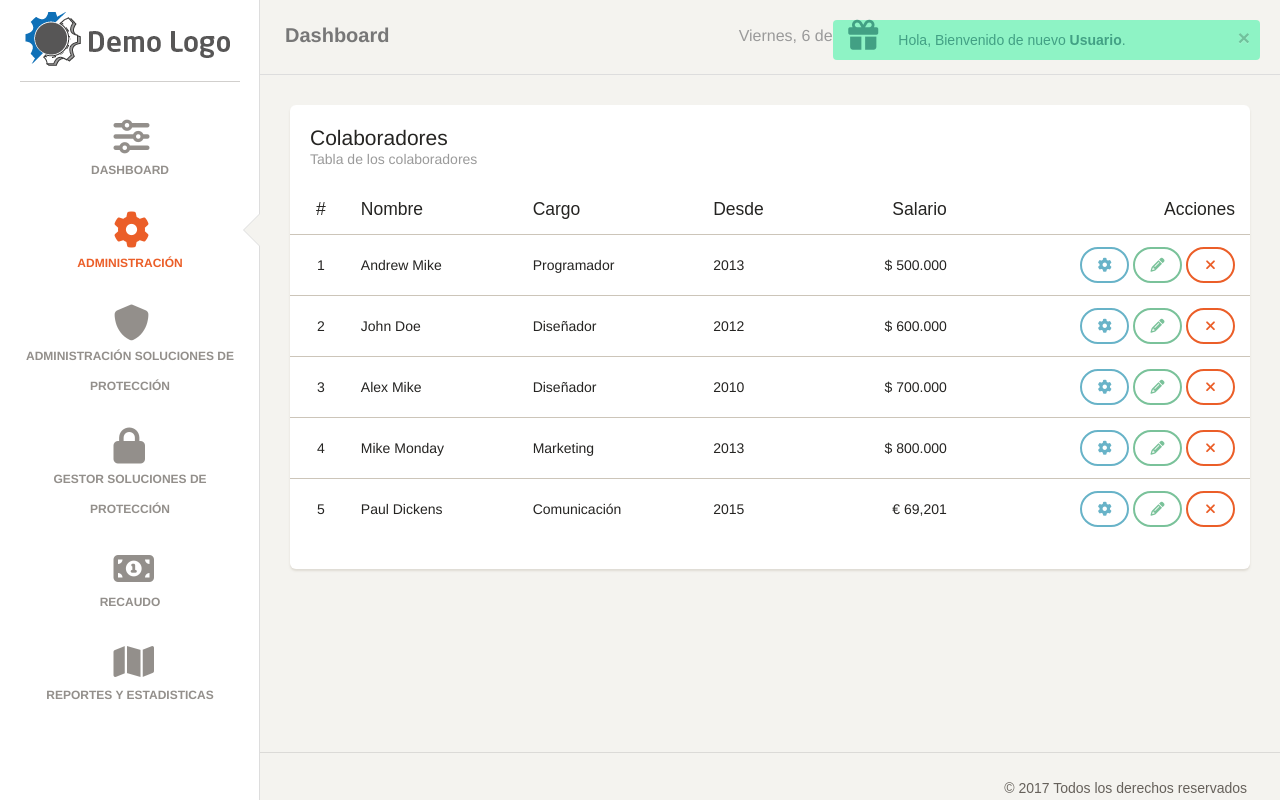
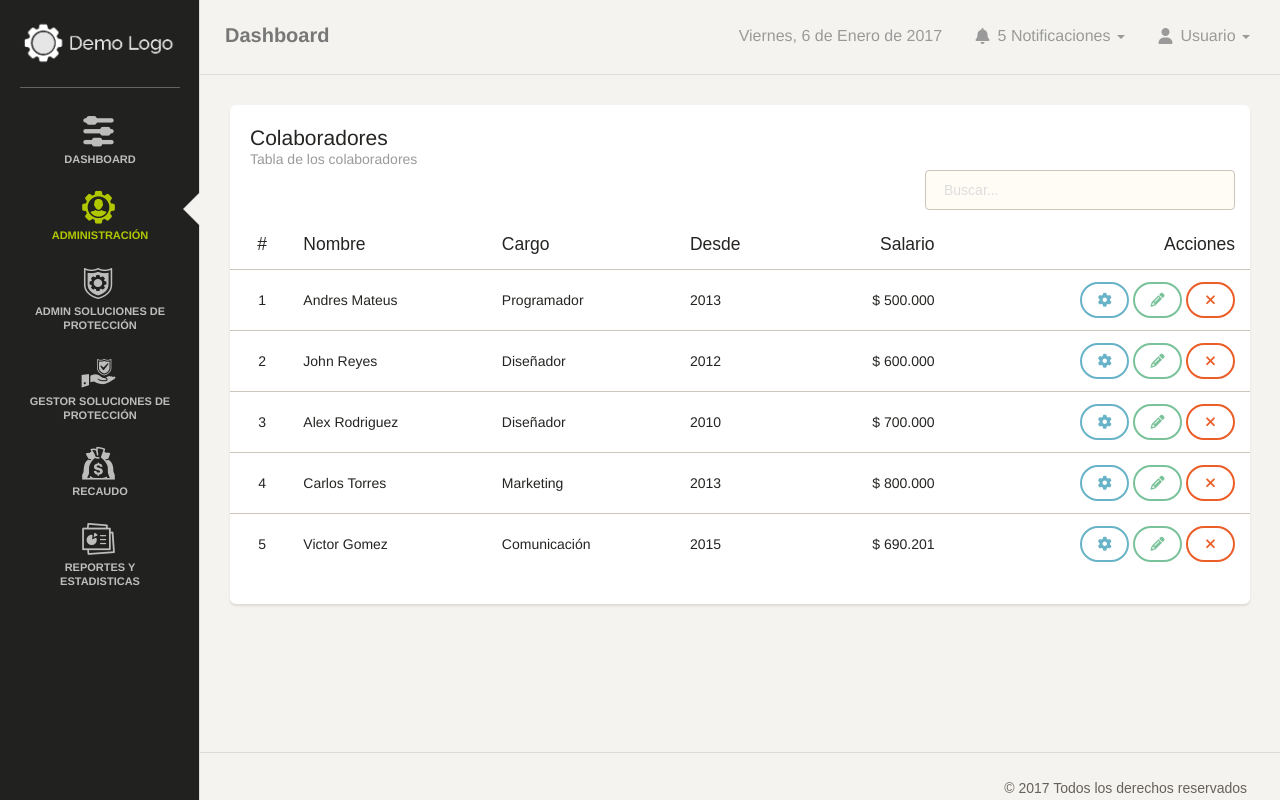
Before and after one commit to ciberdix/cbrdx_all_theme, a plain HTML site: page table.html in a window 1280 px wide. Drawn offline with Linux system fonts and the light colour scheme; some packages are replaced by stand-ins of ours; files that its build step writes are made by us from their sources; files whose address does not match are found by name; a web font is replaced by a local one.

Commit message:
Nuevo temas y refinamiento del template

```diff
--- a/css/demo.css
+++ b/css/demo.css
@@ -358,13 +358,3 @@
         display: none;
     }
 }
-
-
-.logo{
-  background-image: url("../img/logo.png");
-  height: 82px;
-}
-
-.nav li a {
-  text-align: center;
-}
--- a/css/paper-dashboard.css
+++ b/css/paper-dashboard.css
@@ -259,7 +259,7 @@ hr {
     max-height: none;
     min-height: 100%;
     overflow: hidden;
-  width: 260px;
+    width: 200px;
     z-index: 4;
     box-shadow: inset -1px 0px 0px 0px #DDDDDD;
 }
@@ -277,7 +277,7 @@ hr {
 
 .sidebar,
 .off-canvas-sidebar {
-  width: 260px;
+    width: 200px;
     display: block;
     font-weight: 200;
 }
@@ -305,7 +305,7 @@ hr {
 }
 .sidebar .nav,
 .off-canvas-sidebar .nav {
-  margin-top: 20px;
+    margin-top: 10px;
 }
 .sidebar .nav li > a,
 .off-canvas-sidebar .nav li > a {
@@ -348,8 +348,8 @@ hr {
 .sidebar .nav p,
 .off-canvas-sidebar .nav p {
     margin: 0;
-  line-height: 30px;
-  font-size: 12px;
+    line-height: 14px;
+    font-size: 11px;
     font-weight: 600;
     text-transform: uppercase;
 }
@@ -453,7 +453,13 @@ hr {
 }
 .sidebar[data-active-color="danger"] .nav li.active > a,
 .off-canvas-sidebar[data-active-color="danger"] .nav li.active > a {
-  color: #EB5E28;
+    color: #008A2E;
+    opacity: 1;
+}
+
+.sidebar[data-active-color="crz"] .nav li.active > a,
+.off-canvas-sidebar[data-active-color="crz"] .nav li.active > a {
+    color: #B1C800;
     opacity: 1;
 }
 
@@ -462,7 +468,7 @@ hr {
     position: relative;
     z-index: 2;
     float: right;
-  width: calc(100% - 260px);
+    width: calc(100% - 200px);
     min-height: 100%;
 }
 .main-panel > .content {
--- /dev/null
+++ b/css/style.css
@@ -0,0 +1,53 @@
+/*
+    Created on : 11/01/2017, 09:27:23 AM
+    Author     : Administrador
+*/
+.nav li a {
+    text-align: center;
+}
+.nav li{
+   /* border-bottom: 1px solid rgba(246, 246, 246, .5); */
+}
+
+.buscar-table{
+    text-align: right;
+    margin-bottom: 0px;
+}
+
+#custom-search-input{
+    padding: 3px;
+    border: solid 1px #E4E4E4;
+    border-radius: 6px;
+    background-color: #fff;
+}
+
+#custom-search-input input{
+    border: 0;
+    box-shadow: none;
+}
+
+#custom-search-input button{
+    margin: 2px 0 0 0;
+    background: none;
+    box-shadow: none;
+    border: 0;
+    color: #666666;
+    padding: 0 8px 0 10px;
+    border-left: solid 1px #ccc;
+}
+
+#custom-search-input button:hover{
+    border: 0;
+    box-shadow: none;
+    border-left: solid 1px #ccc;
+}
+
+#custom-search-input .glyphicon-search{
+    font-size: 23px;
+}
+.search-box{
+    padding-bottom: 10px;
+}
+.nav>li>a {
+    padding: 8px 4px;
+}
--- a/table.html
+++ b/table.html
@@ -55,58 +55,62 @@
         <!--  Fonts and icons     -->
         <link rel='stylesheet' type='text/css' href="http://maxcdn.bootstrapcdn.com/font-awesome/latest/css/font-awesome.min.css" >
         <link rel='stylesheet' type='text/css' href='https://fonts.googleapis.com/css?family=Muli:400,300' >
-
+        <link type="text/css" rel="stylesheet" href="font/style.css" />
 
     </head>
     <body>
 
         <div class="wrapper">
-            <div class="sidebar" data-background-color="white" data-active-color="danger">
+            <div class="sidebar" data-background-color="black" data-active-color="crz">
 
                 <!--
                             Tip 1: you can change the color of the sidebar's background using: data-background-color="white | black"
-                            Tip 2: you can change the color of the active button using the data-active-color="primary | info | success | warning | danger"
+                            Tip 2: you can change the color of the active button using the data-active-color="primary | info | success | warning | danger | crz"
                 -->
 
                 <div class="sidebar-wrapper">
                     <div class="logo">
-
+                        <img class="img-responsive" src="img/demologo.png" alt="Logo"/>
                     </div>
 
                     <ul class="nav">
                         <li>
                             <a href="index.html">
-                                <i class="fa fa-sliders"></i>
+                                <i class="icon-SPDashboard"></i>
                                 <p>Dashboard</p>
                             </a>
                         </li>
                         <li class="active">
-                            <a href="tables.html">
-                                <i class="fa fa-cog"></i>
+                            <a href="table.html">
+                                <i class="icon-SPApl"></i>
                                 <p>Administración</p>
                             </a>
                         </li>
+
                         <li>
                             <a href="#">
-                                <i class="fa fa-shield"></i>
-                                <p>Administración Soluciones de Protección</p>
+                                <i class="icon-SPAsp"></i>
+                                <p>Admin Soluciones de Protección</p>
                             </a>
                         </li>
+
                         <li>
                             <a href="#">
-                                <i class="fa fa-lock"></i>
+                                <i class="icon-SPGsp"></i>
                                 <p>Gestor Soluciones de protección</p>
                             </a>
                         </li>
+
                         <li>
                             <a href="#">
-                                <i class="fa fa-money"></i>
+                                <i class="icon-SPRec"></i>
                                 <p>Recaudo</p>
                             </a>
                         </li>
+
                         <li>
                             <a href="#">
-                                <i class="fa fa-map"></i>
+                                <i class="icon-SPRep"></i>
                                 <p>Reportes y Estadisticas</p>
                             </a>
                         </li>
@@ -175,6 +179,9 @@
                                         <h4 class="title">Colaboradores</h4>
                                         <p class="category">Tabla de los colaboradores</p>
                                     </div>
+                                    <div class="col-md-offset-8 col-md-4 search-box">
+                                        <input type="text"  class="form-control border-input" placeholder="Buscar..." />
+                                    </div>
                                     <div class="content table-responsive table-full-width">
                                         <table class="table table-hover">
                                             <thead>
@@ -190,7 +197,7 @@
                                             <tbody>
                                                 <tr>
                                                     <td class="text-center">1</td>
-                                                    <td>Andrew Mike</td>
+                                                    <td>Andres Mateus</td>
                                                     <td>Programador</td>
                                                     <td>2013</td>
                                                     <td class="text-right">$ 500.000</td>
@@ -208,7 +215,7 @@
                                                 </tr>
                                                 <tr>
                                                     <td class="text-center">2</td>
-                                                    <td>John Doe</td>
+                                                    <td>John Reyes</td>
                                                     <td>Diseñador</td>
                                                     <td>2012</td>
                                                     <td class="text-right">$ 600.000</td>
@@ -226,7 +233,7 @@
                                                 </tr>
                                                 <tr>
                                                     <td class="text-center">3</td>
-                                                    <td>Alex Mike</td>
+                                                    <td>Alex Rodriguez</td>
                                                     <td>Diseñador</td>
                                                     <td>2010</td>
                                                     <td class="text-right">$ 700.000</td>
@@ -244,7 +251,7 @@
                                                 </tr>
                                                 <tr>
                                                     <td class="text-center">4</td>
-                                                    <td>Mike Monday</td>
+                                                    <td>Carlos Torres</td>
                                                     <td>Marketing</td>
                                                     <td>2013</td>
                                                     <td class="text-right">$ 800.000</td>
@@ -262,10 +269,10 @@
                                                 </tr>
                                                 <tr>
                                                     <td class="text-center">5</td>
-                                                    <td>Paul Dickens</td>
+                                                    <td>Victor Gomez</td>
                                                     <td>Comunicación</td>
                                                     <td>2015</td>
-                                                    <td class="text-right">€ 69,201</td>
+                                                    <td class="text-right">$ 690.201</td>
                                                     <td class="td-actions text-right">
                                                         <button type="button" rel="tooltip" class="btn btn-info" data-original-title="" title="">
                                                             <i class="fa fa-cog"></i>
@@ -320,8 +327,7 @@
     <!--  Notifications Plugin    -->
     <script src="js/bootstrap-notify.js"></script>
 
-    <!--  Google Maps Plugin    -->
-    <script type="text/javascript" src="https://maps.googleapis.com/maps/api/js"></script>
+
 
     <!-- Paper Dashboard Core javascript and methods for Demo purpose -->
     <script src="js/paper-dashboard.js"></script>
@@ -330,16 +336,4 @@
     <script src="js/demo.js"></script>
     <script src="js/jquery.sharrre.js"></script>
 
-    <script type="text/javascript">
-                    $(document).ready(function () {
-                        demo.initChartist();
-                        $.notify({
-                            icon: 'fa fa-gift',
-                            message: "Hola, Bienvenido de nuevo <b>Usuario</b>."
-                        }, {
-                            type: 'success',
-                            timer: 4000
-                        });
-                    });
-    </script>
 </html>
```
Also changed, not shown: index.html (+2 -10 lines). Lines whose indentation alone changed are shown as unchanged.
